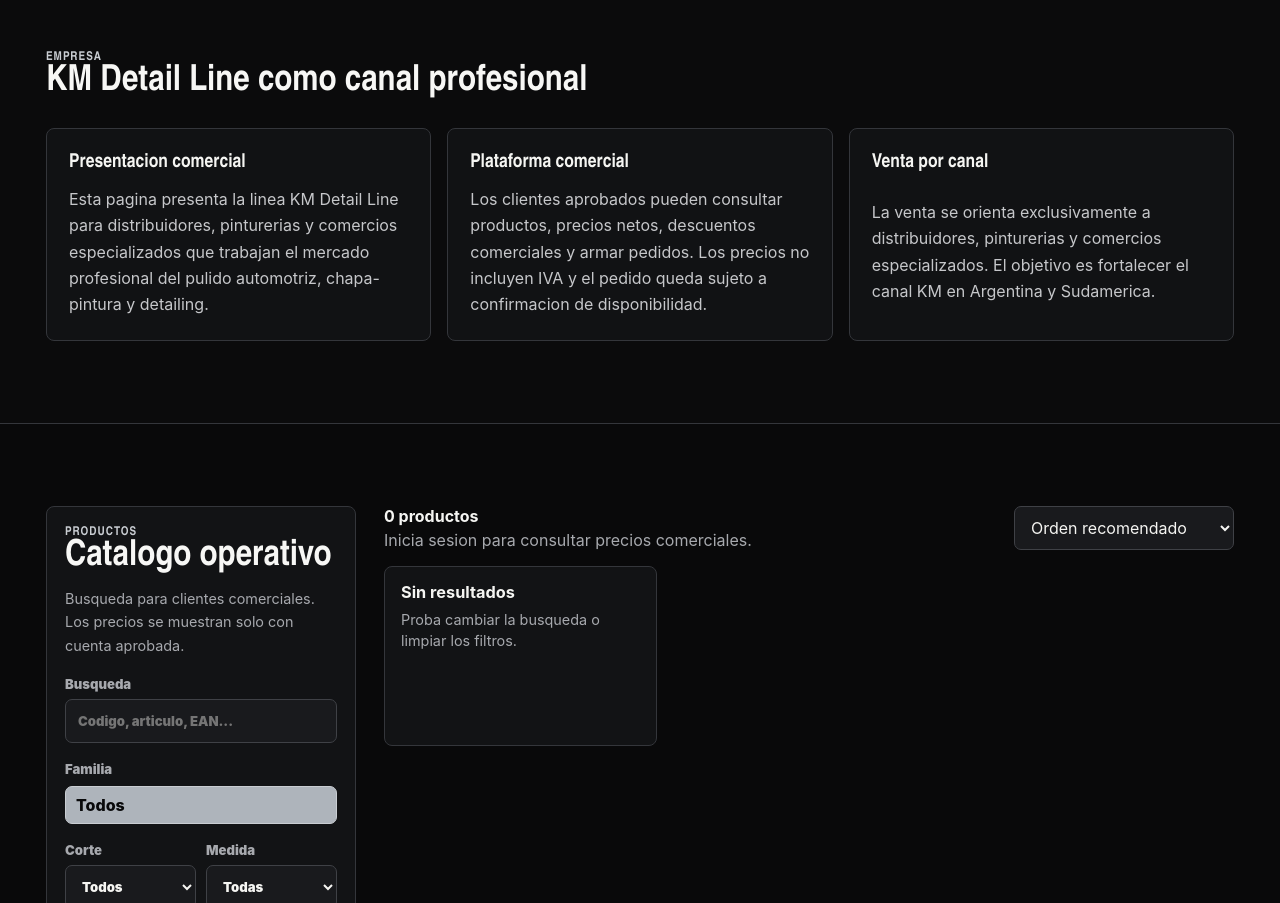
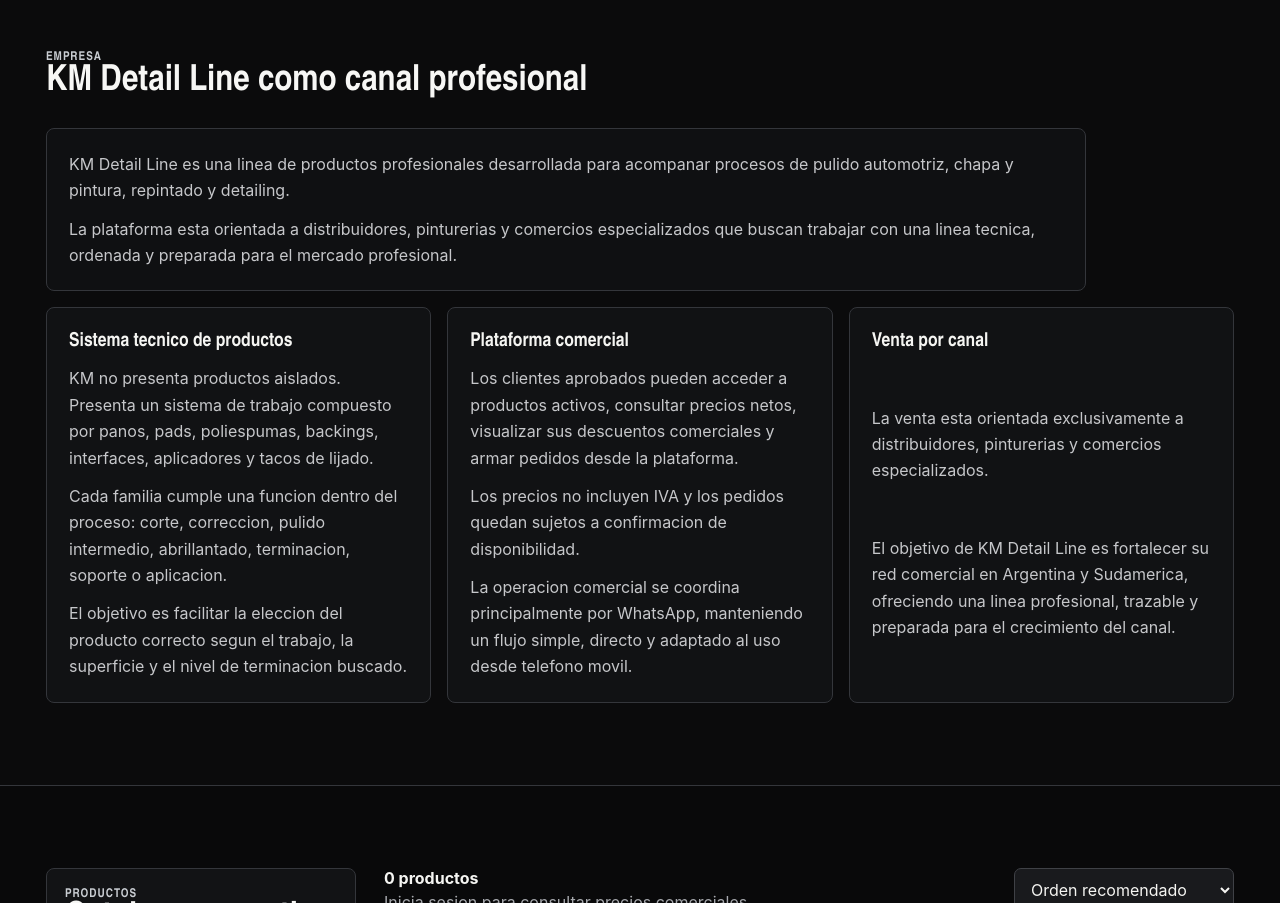
Before and after one commit to rubendmoser-pixel/km-detail-shop, a website: page index.html in a window 1280 px wide. Shown: the part 760-1663 px from the top of the page. Drawn offline with Linux system fonts and the light colour scheme; no server answers.

Commit message:
Ampliar presentacion institucional KM

```diff
--- a/index.html
+++ b/index.html
@@ -13,7 +13,7 @@
     <link rel="canonical" href="https://km-detail.com/" />
     <title>KM Detail Line | Plataforma comercial</title>
     <link rel="manifest" href="./manifest.webmanifest" />
-    <link rel="stylesheet" href="./styles.css?v=27" />
+    <link rel="stylesheet" href="./styles.css?v=28" />
   </head>
   <body>
     <header class="app-header">
@@ -60,29 +60,63 @@
             <h2>KM Detail Line como canal profesional</h2>
           </div>
         </div>
-        <div class="company-grid">
+        <div class="company-story">
+          <article class="company-intro">
+            <p>
+              KM Detail Line es una linea de productos profesionales desarrollada
+              para acompanar procesos de pulido automotriz, chapa y pintura,
+              repintado y detailing.
+            </p>
+            <p>
+              La plataforma esta orientada a distribuidores, pinturerias y
+              comercios especializados que buscan trabajar con una linea tecnica,
+              ordenada y preparada para el mercado profesional.
+            </p>
+          </article>
           <article>
-            <strong>Presentacion comercial</strong>
+            <strong>Sistema tecnico de productos</strong>
             <p>
-              Esta pagina presenta la linea KM Detail Line para distribuidores,
-              pinturerias y comercios especializados que trabajan el mercado
-              profesional del pulido automotriz, chapa-pintura y detailing.
+              KM no presenta productos aislados. Presenta un sistema de trabajo
+              compuesto por panos, pads, poliespumas, backings, interfaces,
+              aplicadores y tacos de lijado.
+            </p>
+            <p>
+              Cada familia cumple una funcion dentro del proceso: corte,
+              correccion, pulido intermedio, abrillantado, terminacion, soporte o
+              aplicacion.
+            </p>
+            <p>
+              El objetivo es facilitar la eleccion del producto correcto segun el
+              trabajo, la superficie y el nivel de terminacion buscado.
             </p>
           </article>
           <article>
             <strong>Plataforma comercial</strong>
             <p>
-              Los clientes aprobados pueden consultar productos, precios netos,
-              descuentos comerciales y armar pedidos. Los precios no incluyen
-              IVA y el pedido queda sujeto a confirmacion de disponibilidad.
+              Los clientes aprobados pueden acceder a productos activos, consultar
+              precios netos, visualizar sus descuentos comerciales y armar pedidos
+              desde la plataforma.
+            </p>
+            <p>
+              Los precios no incluyen IVA y los pedidos quedan sujetos a
+              confirmacion de disponibilidad.
+            </p>
+            <p>
+              La operacion comercial se coordina principalmente por WhatsApp,
+              manteniendo un flujo simple, directo y adaptado al uso desde
+              telefono movil.
             </p>
           </article>
           <article>
             <strong>Venta por canal</strong>
             <p>
-              La venta se orienta exclusivamente a distribuidores, pinturerias y
-              comercios especializados. El objetivo es fortalecer el canal KM en
-              Argentina y Sudamerica.
+              La venta esta orientada exclusivamente a distribuidores, pinturerias
+              y comercios especializados.
+            </p>
+            <p>
+              El objetivo de KM Detail Line es fortalecer su red comercial en
+              Argentina y Sudamerica, ofreciendo una linea profesional, trazable y
+              preparada para el crecimiento del canal.
             </p>
           </article>
         </div>
@@ -312,6 +346,6 @@
 
     <div class="toast" id="toast" role="status" aria-live="polite"></div>
 
-    <script src="./app.js?v=27" defer></script>
+    <script src="./app.js?v=28" defer></script>
   </body>
 </html>
--- a/service-worker.js
+++ b/service-worker.js
@@ -1,9 +1,9 @@
-const CACHE_NAME = "km-detail-shop-v25";
+const CACHE_NAME = "km-detail-shop-v26";
 const ASSETS = [
   "./",
   "./index.html",
-  "./styles.css?v=27",
-  "./app.js?v=27",
+  "./styles.css?v=28",
+  "./app.js?v=28",
   "./assets/km-hero-detailing.png",
   "./assets/catalogo-2026/1_DETAIL-LINE.png",
   "./reset.html",
--- a/styles.css
+++ b/styles.css
@@ -326,16 +326,15 @@ h3 {
   border-bottom: 1px solid #34363b;
 }
 
-.company-grid {
+.company-story {
   display: grid;
   grid-template-columns: repeat(3, minmax(0, 1fr));
   gap: 16px;
 }
 
-.company-grid article {
+.company-story article {
   display: grid;
   gap: 12px;
-  min-height: 210px;
   padding: 22px;
   color: #f5f5f2;
   background: #111214;
@@ -343,12 +342,18 @@ h3 {
   border-radius: 8px;
 }
 
-.company-grid strong {
+.company-story .company-intro {
+  grid-column: 1 / -1;
+  max-width: 1040px;
+  background: #0f1012;
+}
+
+.company-story strong {
   font-family: var(--font-display);
   font-size: 1.2rem;
 }
 
-.company-grid p,
+.company-story p,
 .order-access p {
   margin: 0;
   color: #c6c7ca;
@@ -1813,7 +1818,7 @@ textarea,
     font-size: 3rem;
   }
 
-  .company-grid {
+  .company-story {
     grid-template-columns: 1fr;
   }
 
```
Also changed, not shown: admin.html (+1 -1 lines).
